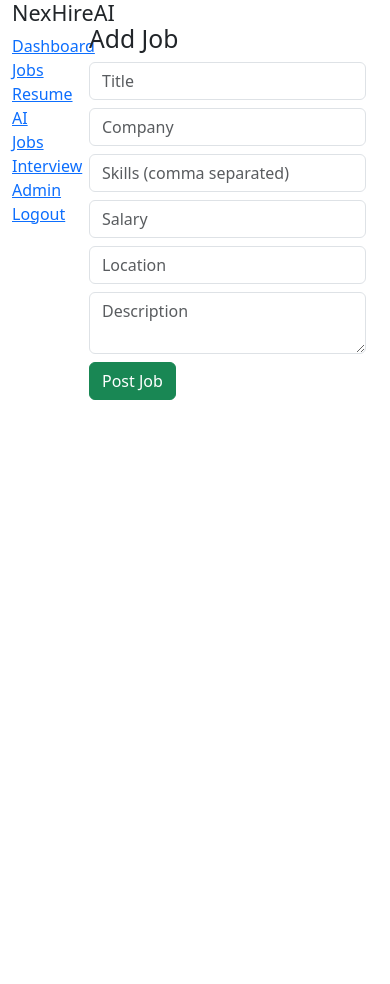
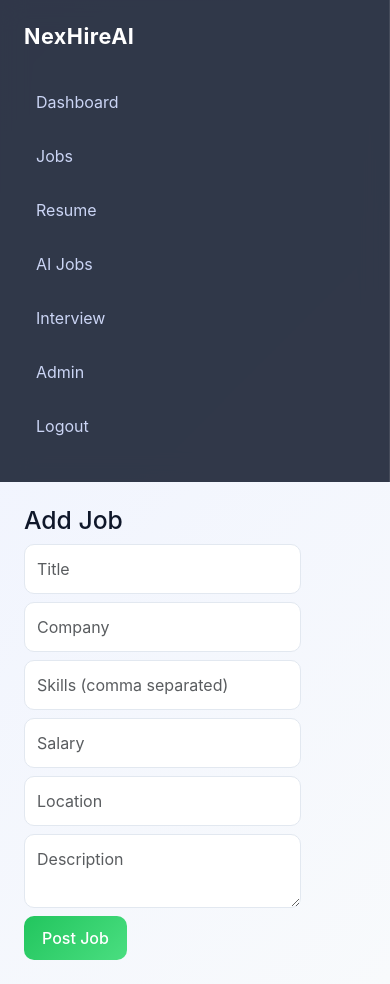
Before and after one commit to sujal-project/NexHireAI, a Flask app: page /add-job in a window 390 px wide. Before the commit the page ends 400 px from the top, so only its background shows below. Run offline with Flask 3, Linux system fonts and the light colour scheme; the visitor is signed in with stand-in values (Sample User, id 1).

Commit message:
add style

```diff
--- a/static/css/style.css
+++ b/static/css/style.css
@@ -0,0 +1,204 @@
+/* =========================
+   GLOBAL
+========================= */
+:root {
+    --primary: #4f46e5;
+    --primary-dark: #4338ca;
+    --success: #22c55e;
+    --bg: #f8fafc;
+    --card-bg: rgba(255, 255, 255, 0.7);
+    --text: #0f172a;
+    --muted: #64748b;
+    --border: #e2e8f0;
+}
+
+body {
+    background: linear-gradient(135deg, #eef2ff, #f8fafc);
+    font-family: 'Inter', 'Segoe UI', sans-serif;
+    color: var(--text);
+    margin: 0;
+}
+
+/* Smooth feel */
+* {
+    transition: all 0.2s ease;
+}
+
+/* =========================
+   SIDEBAR (GLASS STYLE)
+========================= */
+.sidebar {
+    height: 100vh;
+    width: 250px;
+    position: fixed;
+    padding: 24px;
+
+    background: rgba(15, 23, 42, 0.85);
+    backdrop-filter: blur(12px);
+
+    color: white;
+    border-right: 1px solid rgba(255,255,255,0.1);
+}
+
+.sidebar h4 {
+    font-weight: 700;
+    margin-bottom: 30px;
+    letter-spacing: 0.5px;
+}
+
+.sidebar a {
+    color: #cbd5f5;
+    display: flex;
+    align-items: center;
+    gap: 10px;
+    margin: 10px 0;
+    padding: 10px 12px;
+    border-radius: 10px;
+    text-decoration: none;
+}
+
+.sidebar a:hover {
+    background: rgba(255,255,255,0.08);
+    color: #fff;
+    transform: translateX(4px);
+}
+
+/* =========================
+   MAIN CONTENT
+========================= */
+.col-10 {
+    margin-left: 250px;
+    padding: 40px;
+}
+
+/* =========================
+   CARDS (GLASS + DEPTH)
+========================= */
+.card {
+    background: var(--card-bg);
+    backdrop-filter: blur(10px);
+
+    border-radius: 16px;
+    border: 1px solid var(--border);
+
+    box-shadow:
+        0 10px 30px rgba(0,0,0,0.05),
+        inset 0 1px 0 rgba(255,255,255,0.6);
+
+    padding: 20px;
+}
+
+.card:hover {
+    transform: translateY(-6px);
+    box-shadow:
+        0 20px 40px rgba(0,0,0,0.08);
+}
+
+/* =========================
+   BUTTONS
+========================= */
+.btn {
+    border-radius: 10px;
+    padding: 10px 18px;
+    font-weight: 500;
+    border: none;
+}
+
+.btn-primary {
+    background: linear-gradient(135deg, var(--primary), #6366f1);
+    color: white;
+}
+
+.btn-primary:hover {
+    background: linear-gradient(135deg, var(--primary-dark), #4f46e5);
+    transform: scale(1.03);
+}
+
+.btn-success {
+    background: linear-gradient(135deg, var(--success), #4ade80);
+    color: white;
+}
+
+.btn-success:hover {
+    transform: scale(1.03);
+}
+
+/* =========================
+   FORMS
+========================= */
+.form-control {
+    border-radius: 10px;
+    border: 1px solid var(--border);
+    padding: 12px;
+    background: white;
+}
+
+.form-control:focus {
+    border-color: var(--primary);
+    box-shadow: 0 0 0 3px rgba(79, 70, 229, 0.15);
+}
+
+/* =========================
+   PROGRESS BAR
+========================= */
+.progress {
+    height: 18px;
+    border-radius: 999px;
+    background: #e5e7eb;
+}
+
+.progress-bar {
+    background: linear-gradient(90deg, #4f46e5, #6366f1);
+    font-size: 11px;
+    font-weight: 600;
+}
+
+/* =========================
+   BADGES
+========================= */
+.badge {
+    border-radius: 999px;
+    padding: 6px 12px;
+    font-size: 12px;
+}
+
+.badge-primary {
+    background: #eef2ff;
+    color: #4f46e5;
+}
+
+/* =========================
+   TABLE
+========================= */
+table {
+    background: white;
+    border-radius: 12px;
+    overflow: hidden;
+    border: 1px solid var(--border);
+}
+
+table th {
+    background: #f1f5f9;
+    font-weight: 600;
+}
+
+table td, table th {
+    padding: 12px;
+}
+
+/* =========================
+   RESPONSIVE
+========================= */
+@media (max-width: 768px) {
+
+    .sidebar {
+        position: relative;
+        width: 100%;
+        height: auto;
+    }
+
+    .col-10 {
+        margin-left: 0;
+        padding: 20px;
+    }
+}
--- a/templates/recommended.html
+++ b/templates/recommended.html
@@ -9,7 +9,7 @@
     <p>{{ job.company }}</p>
 
     <div class="progress">
-        <div class="progress-bar bg-success" style="width: {{ score*100 }}%">
+        <div class="progress-bar bg-success" style="width:  score*100 ">
             {{ (score*100)|round(0) }}%
         </div>
     </div>
```
